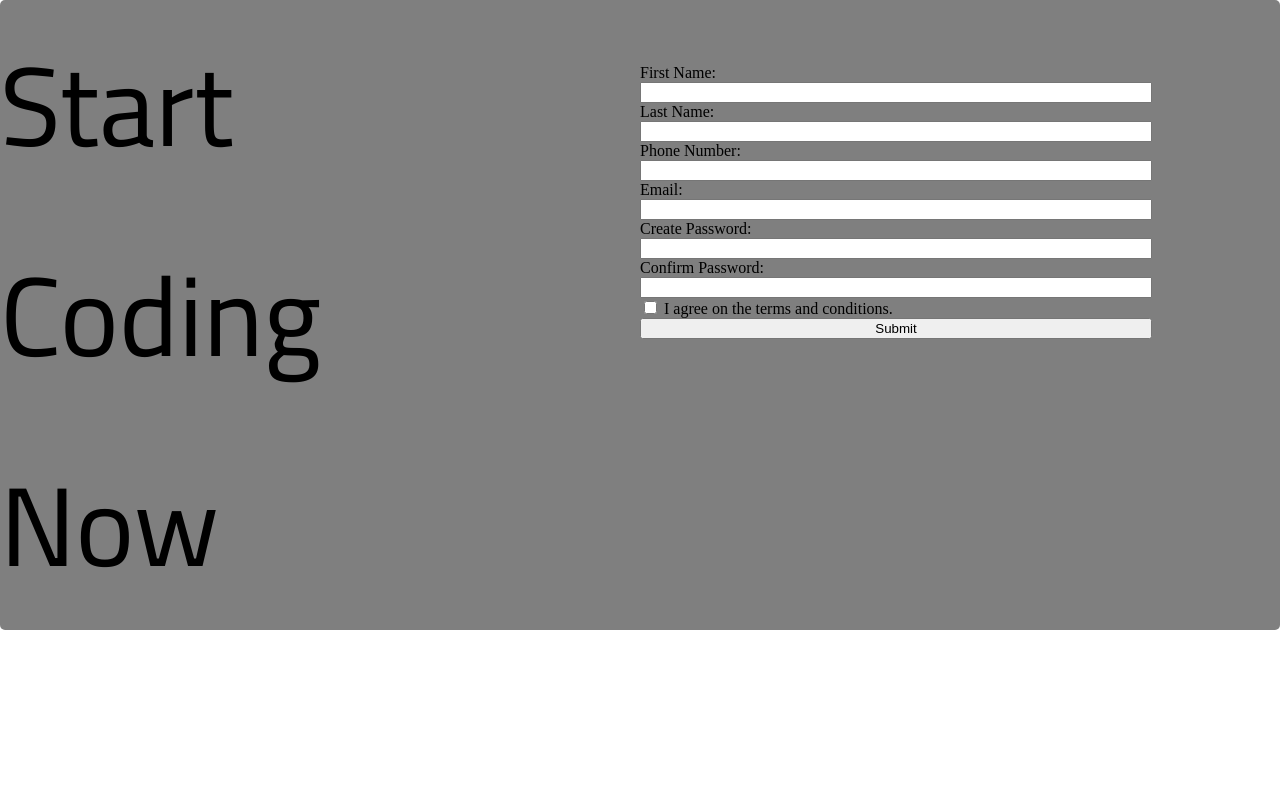
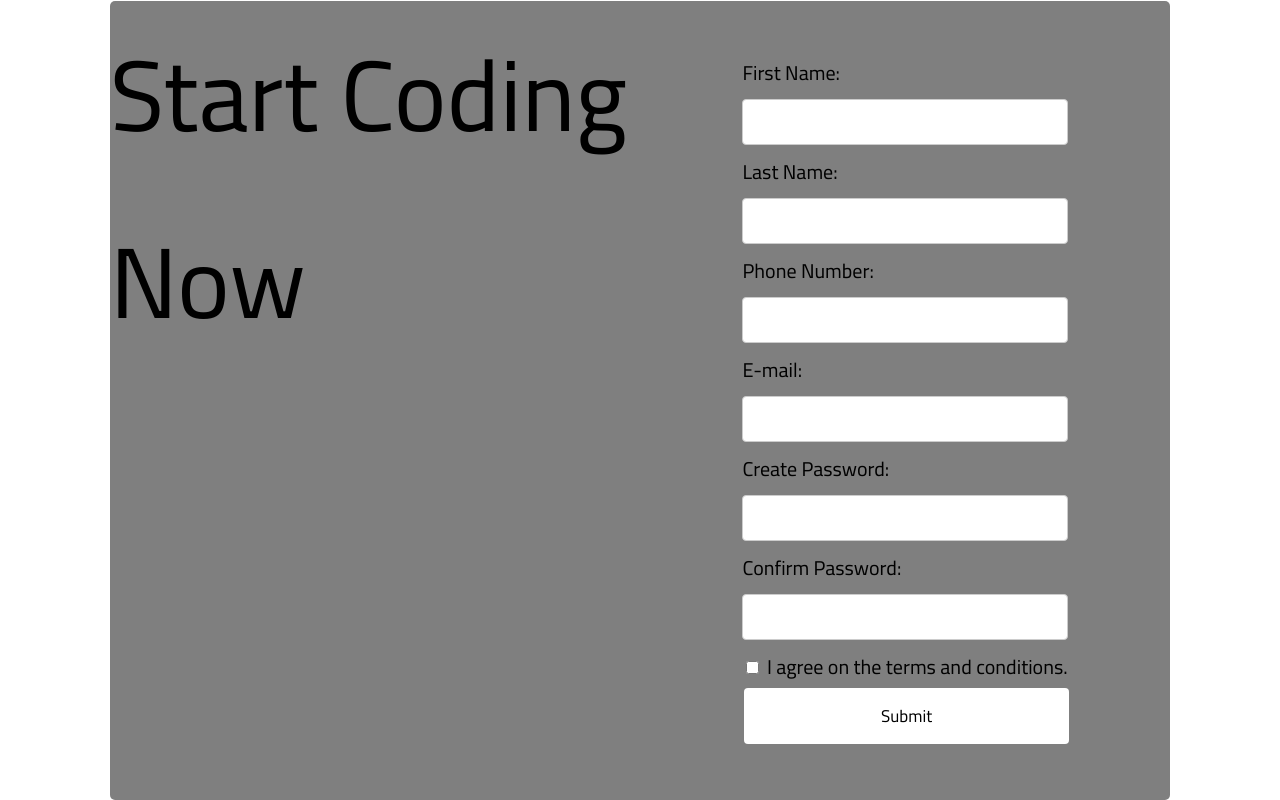
Before and after one commit to ElijahMonj/Sign-Up-Form, a plain HTML site: page index.html in a window 1280 px wide. Drawn offline with Linux system fonts and the light colour scheme; a web font is replaced by a local one.

Commit message:
Designed input fields

```diff
--- a/index.html
+++ b/index.html
@@ -13,35 +13,35 @@
 </head>
 <body>
     <div class="bg">
-
+        <br><br><br><br><br><br><br>
         <div class="flex-container">
             <div class="title">Start Coding Now</div>
             <div class="form">
                 <form action="#" method="post" class="sign-up">
 
                     <label for="fname">First Name: </label>
-                    <input type="text" name="" id="fname">
+                    <input type="text" name="" id="fname" title="Enter your first name." required>
 
                     <label for="lname">Last Name: </label>
-                    <input type="text" name="" id="lname">
+                    <input type="text" name="" id="lname" title="Enter your last name."required>
 
                     <label for="phone">Phone Number: </label>
-                    <input type="number" name="" id="phone">
+                    <input type="number" name="" id="phone" title="Enter your phone number."required>
 
-                    <label for="email">Email: </label>
-                    <input type="email" name="" id="email">
+                    <label for="email">E-mail: </label>
+                    <input type="email" name="" id="email" title="Enter your E-mail."required>
 
                     <label for="password">Create Password: </label>
-                    <input type="password" name="" id="password">
+                    <input type="password" name="" id="password" title="Create a strong password with a minimum of 6 characters."minlength="6" maxlength="20" required >
 
                     <label for="confirmpassword">Confirm Password: </label>
-                    <input type="password" name="" id="confirmpassword">
+                    <input type="password" name="" id="confirmpassword" title="Confirm your password."required>
                     <div>
-                        <input type="checkbox" name="" id="agree">
+                        <input type="checkbox" name="" id="agree" title="By checking this, you are agreeing to our terms and conditions."required>
                         <label for="agree">I agree on the terms and conditions. </label>
                     </div>
 
-                <button type="submit">Submit</button>
+                <input type="submit" value="Submit" id="submit" title="Submit">
                 </form>
             </div>
         </div>
--- a/style.css
+++ b/style.css
@@ -8,10 +8,13 @@ body,html{
     background-position: center;
     background-repeat: no-repeat;
     background-size: cover;
+    display: flex;
+    justify-content: center;
+    align-items: center;
 }
 .flex-container {
+    position:static;
     justify-content: center;
-
     border-radius: 5px;
     display: flex;
     background: rgba(0, 0, 0, 0.5);
@@ -20,16 +23,59 @@ body,html{
     flex: 1;
 }
 .title{
-    font-size: 7em;
+    font-size: 100px;
     font-family: 'Cairo', sans-serif;
 }
 .form{
+    font-family: 'Cairo', sans-serif;
+    display: flex;
+    justify-content: center;
+    align-items: center;
+    font-size: 20px;
     margin-top: 5%;
     margin-bottom: 5%;
-    margin-left: 10%;
-    margin-right: 10%;
 }
 .sign-up{
     display: flex;
     flex-direction: column;
 }
+#fname,#lname,#email,#password,#phone,#confirmpassword,#submit{
+    font-size: 17px;
+    width: 100%;
+    padding: 12px 20px;
+    margin: 8px 0;
+    display: inline-block;
+    border: 1px solid #ccc;
+    border-radius: 4px;
+    box-sizing: border-box;
+}
+
+input::-webkit-outer-spin-button,
+input::-webkit-inner-spin-button {
+  -webkit-appearance: none;
+  margin: 0;
+}
+/* Firefox */
+input[type=number] {
+  -moz-appearance: textfield;
+}
+
+#submit {
+    background-color: gray; /* Green */
+
+    font-family: 'Cairo', sans-serif;
+    text-align: center;
+    display: inline-block;
+    font-size: 17px;
+    margin: 3px 1.5px;
+    transition-duration: 0.4s;
+    cursor: pointer;
+    background-color: white;
+    color: black;
+    border: 2px black;
+  }
+
+  #submit:hover {
+    background-color: lightblue;
+    color: white;
+  }
```
